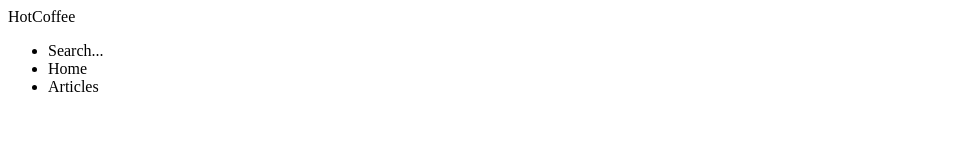
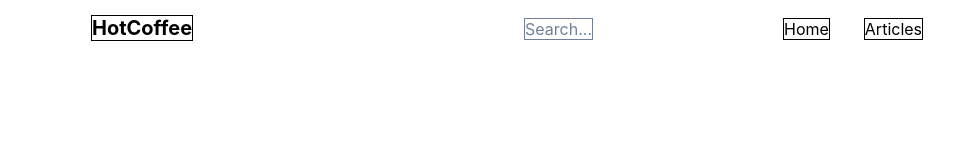
Before and after one commit to BatanAndrei/BlogHomePage, a plain HTML site: page index.html in a window 1280 px wide. Shown: the whole page, without its empty margins (0-978 px from the left). Drawn offline with Linux system fonts and the light colour scheme.

Commit message:
initial commit

```diff
--- a/index.html
+++ b/index.html
@@ -4,21 +4,19 @@
     <meta charset="UTF-8">
     <meta http-equiv="X-UA-Compatible" content="IE=edge">
     <meta name="viewport" content="width=device-width, initial-scale=1.0">
+    <link rel="stylesheet" href="style.css">
     <title>BlogHomePage</title>
 </head>
 <body>
     <header>
         <nav>
-            <div>
-                <span>HotCoffee</span>
-            </div>
-            <div>
-                <ul>
-                    <li>Search...</li>
-                    <li>Home</li>
-                    <li>Articles</li>
-                </ul>
-            </div>
+            <ul class="navigation">
+                <li class="navigation-hotcoffee">HotCoffee</li>
+                <li class="navigation-search">Search...</li>
+                <li class="navigation-home">Home</li>
+                <li class="navigation-article">Articles</li>
+            </ul>
+
         </nav>
     </header>
 </body>
--- a/style.css
+++ b/style.css
@@ -0,0 +1,49 @@
+
+.navigation-hotcoffee{
+    font-family: 'Inter';
+    font-style: normal;
+    font-weight: 700;
+    font-size: 20px;
+    Line-height: 24.2px;
+    margin-left: 43px;
+    color: #000000;
+    border: 1px solid;
+}
+
+.navigation-search{
+    font-family: 'Inter';
+    font-style: normal;
+    font-weight: 400;
+    font-size: 16px;
+    line-height: 19px;
+    margin-left: 327px;
+    color: #718096;
+    border: 1px solid;
+}
+
+.navigation-home{
+    font-family: 'Inter';
+    font-style: normal;
+    font-weight: 400;
+    font-size: 16px;
+    line-height: 19px;
+    margin-left: 186px;
+    color: #000000;
+    border: 1px solid;
+    }
+
+.navigation-article{
+    font-family: 'Inter';
+    font-style: normal;
+    font-weight: 400;
+    font-size: 16px;
+    line-height: 19px;
+    margin-left: 30px;
+    color: #000000;
+    border: 1px solid;
+}
+
+.navigation li{
+    display: inline;
+
+}
```
